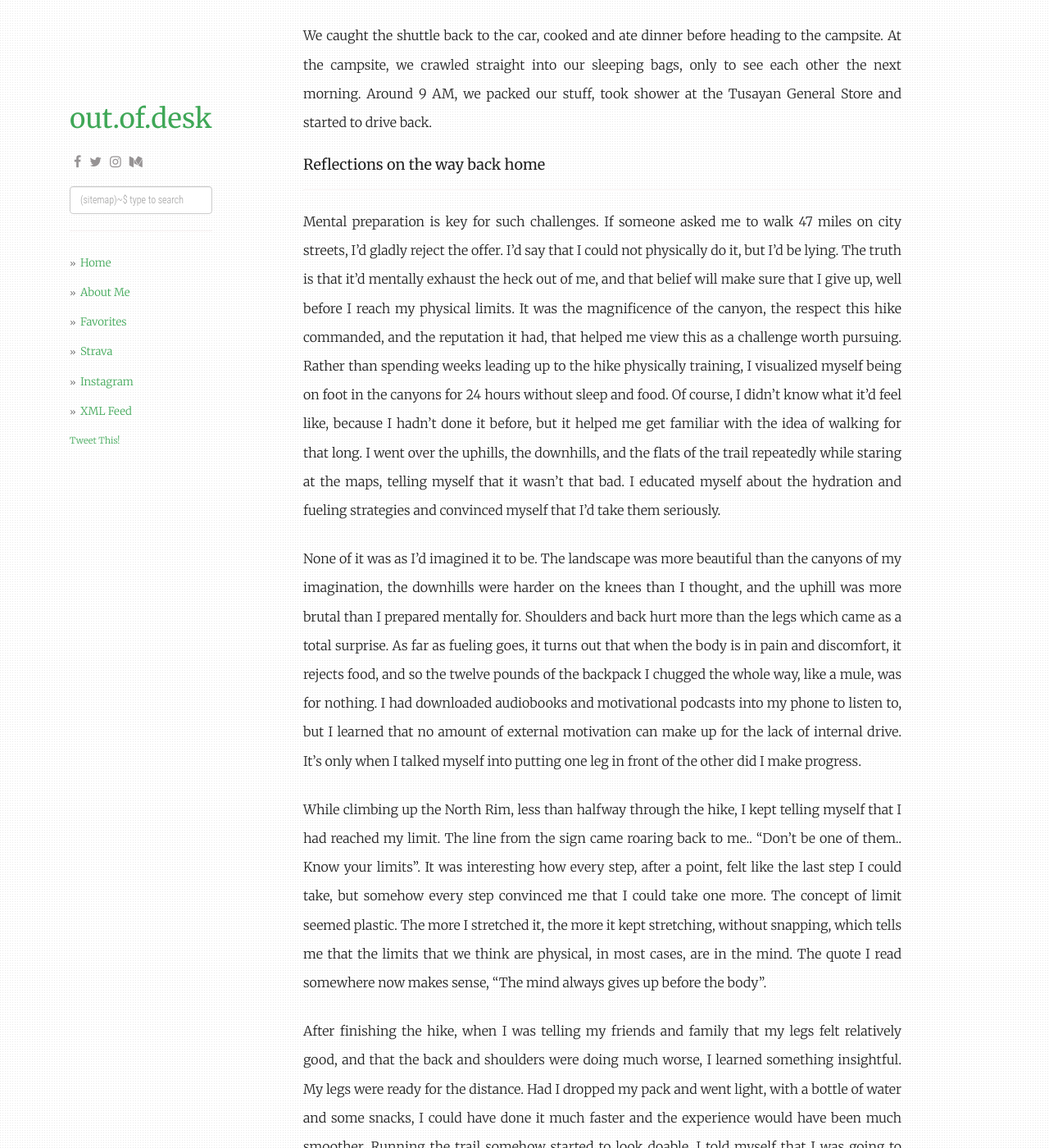
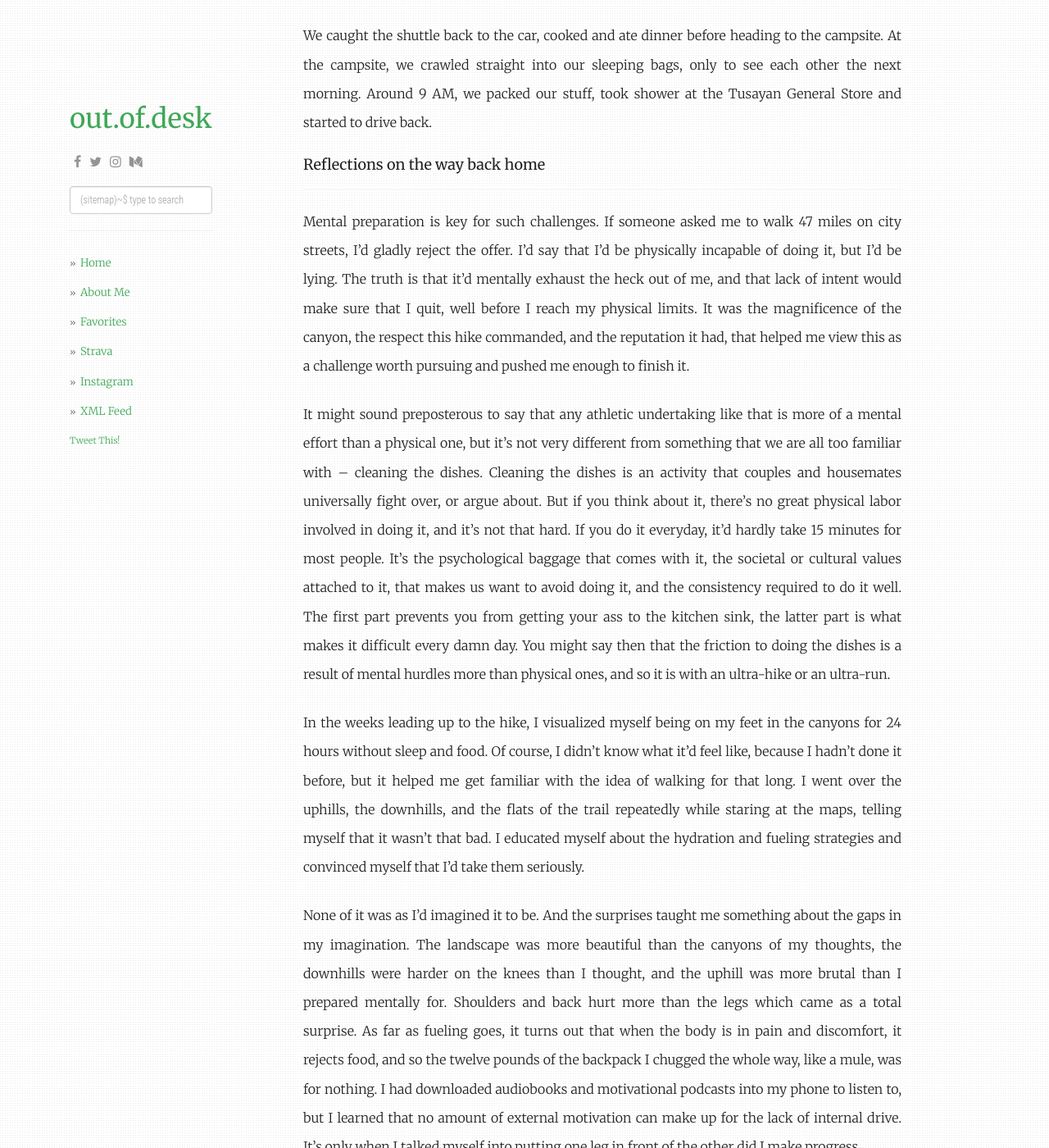
Before and after one commit to outofdesk/outofdesk.github.io, a Jekyll site: the page built from _posts/2021-05-03-grand-canyon-r2r2r.md, in a window 1280 px wide and 1400 px high, scrolled down 7013 px. Shown: the whole window at 82% size. Built offline with Jekyll 4.4.1, drawn with Linux system fonts in a browser that asks for light colours; nearby versions of some CDN libraries; a script that is not in the unit is left out; comment, search, counter and statistics services are not loaded; some of the changed text lies outside the part shown.

Commit message:
edits grand canyon

```diff
--- a/_posts/2021-05-03-grand-canyon-r2r2r.md
+++ b/_posts/2021-05-03-grand-canyon-r2r2r.md
@@ -72,9 +72,13 @@ We caught the shuttle back to the car, cooked and ate dinner before heading to t
 #### Reflections on the way back home
 ---
 
-Mental preparation is key for such challenges. If someone asked me to walk 47 miles on city streets, I’d gladly reject the offer. I’d say that I could not physically do it, but I’d be lying. The truth is that it’d mentally exhaust the heck out of me, and that belief will make sure that I give up, well before I reach my physical limits. It was the magnificence of the canyon, the respect this hike commanded, and the reputation it had, that helped me view this as a challenge worth pursuing. Rather than spending weeks leading up to the hike physically training, I visualized myself being on foot in the canyons for 24 hours without sleep and food. Of course, I didn’t know what it’d feel like, because I hadn’t done it before, but it helped me get familiar with the idea of walking for that long. I went over the uphills, the downhills, and the flats of the trail repeatedly while staring at the maps, telling myself that it wasn’t that bad. I educated myself about the hydration and fueling strategies and convinced myself that I’d take them seriously.
+Mental preparation is key for such challenges. If someone asked me to walk 47 miles on city streets, I’d gladly reject the offer. I’d say that I'd be physically incapable of doing it, but I’d be lying. The truth is that it’d mentally exhaust the heck out of me, and that lack of intent would make sure that I quit, well before I reach my physical limits. It was the magnificence of the canyon, the respect this hike commanded, and the reputation it had, that helped me view this as a challenge worth pursuing and pushed me enough to finish it.
 
-None of it was as I’d imagined it to be. The landscape was more beautiful than the canyons of my imagination, the downhills were harder on the knees than I thought, and the uphill was more brutal than I prepared mentally for. Shoulders and back hurt more than the legs which came as a total surprise. As far as fueling goes, it turns out that when the body is in pain and discomfort, it rejects food, and so the twelve pounds of the backpack I chugged the whole way, like a mule, was for nothing. I had downloaded audiobooks and motivational podcasts into my phone to listen to, but I learned that no amount of external motivation can make up for the lack of internal drive. It’s only when I talked myself into putting one leg in front of the other did I make progress.
+It might sound preposterous to say that any athletic undertaking like that is more of a mental effort than a physical one, but it's not very different from something that we are all too familiar with -- cleaning the dishes. Cleaning the dishes is an activity that couples and housemates universally fight over, or argue about. But if you think about it, there's no great physical labor involved in doing it, and it's not that hard. If you do it everyday, it'd hardly take 15 minutes for most people. It's the psychological baggage that comes with it, the societal or cultural values attached to it, that makes us want to avoid doing it, and the consistency required to do it well. The first part prevents you from getting your ass to the kitchen sink, the latter part is what makes it difficult every damn day. You might say then that the friction to doing the dishes is a result of mental hurdles more than physical ones, and so it is with an ultra-hike or an ultra-run.
+
+In the weeks leading up to the hike, I visualized myself being on my feet in the canyons for 24 hours without sleep and food. Of course, I didn’t know what it’d feel like, because I hadn’t done it before, but it helped me get familiar with the idea of walking for that long. I went over the uphills, the downhills, and the flats of the trail repeatedly while staring at the maps, telling myself that it wasn’t that bad. I educated myself about the hydration and fueling strategies and convinced myself that I’d take them seriously.
+
+None of it was as I’d imagined it to be. And the surprises taught me something about the gaps in my imagination. The landscape was more beautiful than the canyons of my thoughts, the downhills were harder on the knees than I thought, and the uphill was more brutal than I prepared mentally for. Shoulders and back hurt more than the legs which came as a total surprise. As far as fueling goes, it turns out that when the body is in pain and discomfort, it rejects food, and so the twelve pounds of the backpack I chugged the whole way, like a mule, was for nothing. I had downloaded audiobooks and motivational podcasts into my phone to listen to, but I learned that no amount of external motivation can make up for the lack of internal drive. It’s only when I talked myself into putting one leg in front of the other did I make progress.
 
 While climbing up the North Rim, less than halfway through the hike, I kept telling myself that I had reached my limit. The line from the sign came roaring back to me.. “Don't be one of them.. Know your limits”. It was interesting how every step, after a point, felt like the last step I could take, but somehow every step convinced me that I could take one more. The concept of limit seemed plastic. The more I stretched it, the more it kept stretching, without snapping, which tells me that the limits that we think are physical, in most cases, are in the mind. The quote I read somewhere now makes sense, "The mind always gives up before the body".
 
```
Also changed, not shown: 3 other files.
